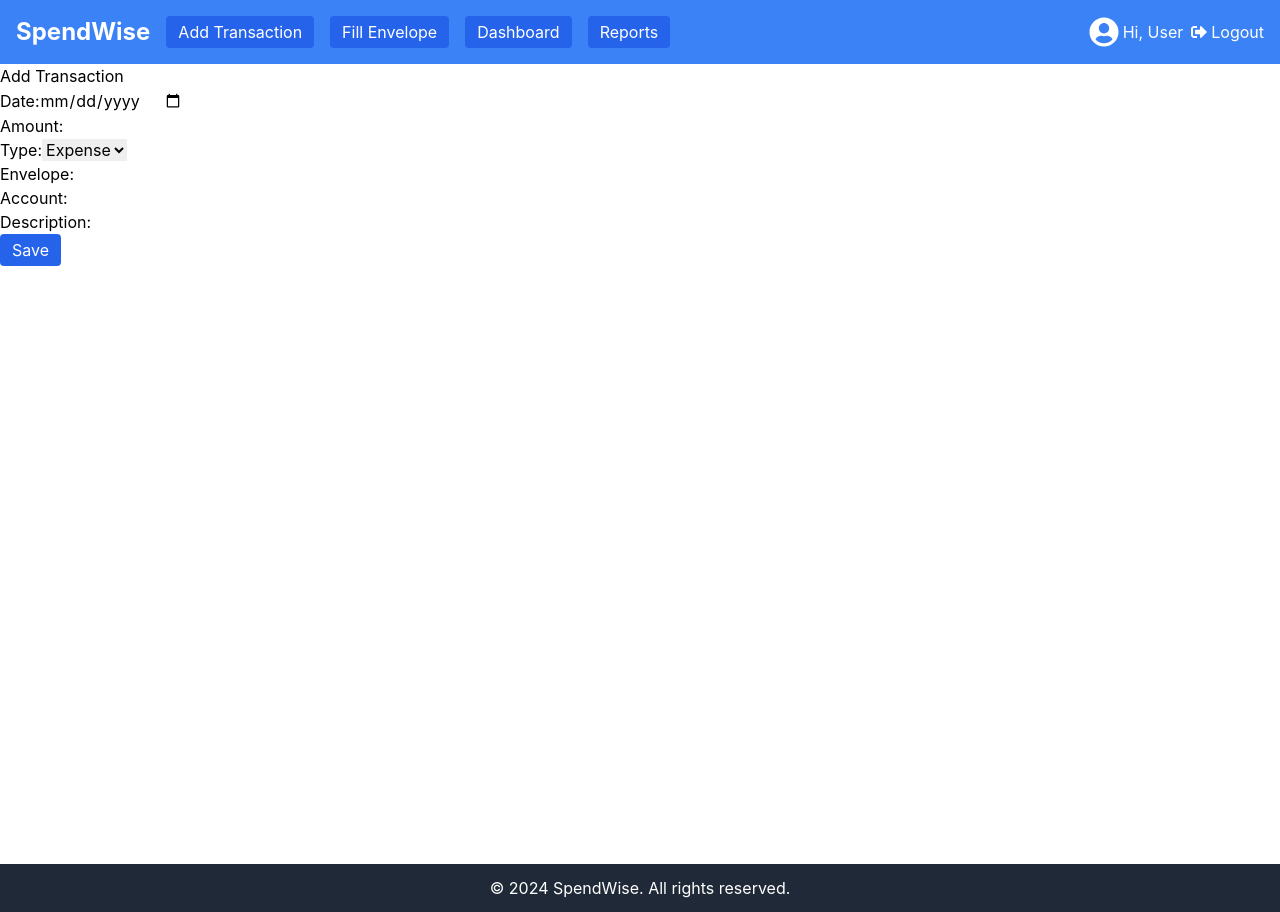
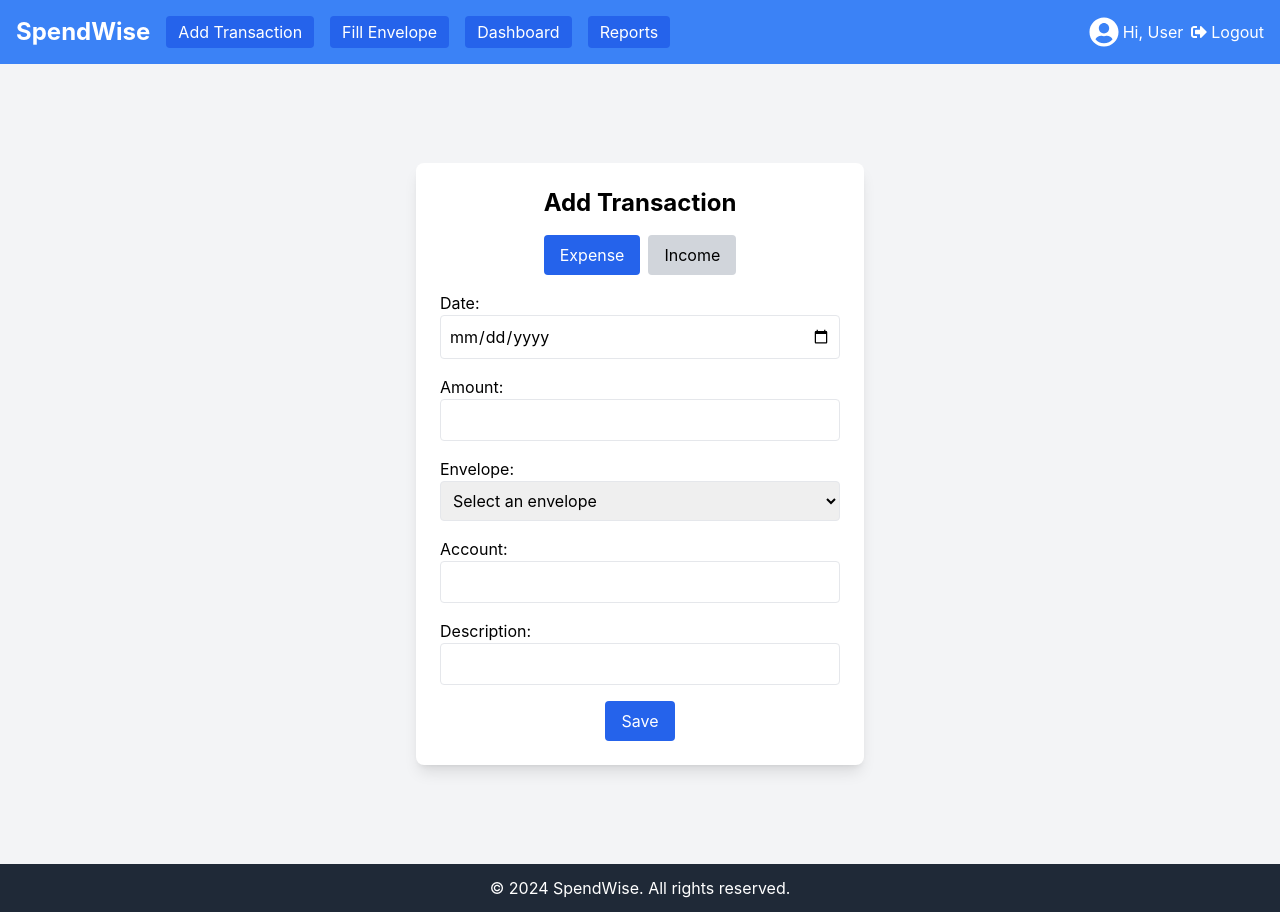
Before and after one commit to sunilpargi/spendwise, a React (Create React App) app: page /add-transaction in a window 1280 px wide. Built offline with nearby package versions, Linux system fonts and the light colour scheme.

Commit message:
implment functionality for addTranscation page and fill enveloper form and add toaster

```diff
--- a/package.json
+++ b/package.json
@@ -14,6 +14,7 @@
     "react-redux": "^9.1.1",
     "react-router-dom": "^6.22.3",
     "react-scripts": "5.0.1",
+    "react-toastify": "^10.0.5",
     "recharts": "^2.12.5",
     "redux": "^5.0.1",
     "web-vitals": "^2.1.4"
--- a/src/pages/AddTransactionPage.js
+++ b/src/pages/AddTransactionPage.js
@@ -1,23 +1,177 @@
-import React from 'react';
+import React, { useState } from 'react';
 import { useDispatch, useSelector } from 'react-redux';
 import { addTransaction } from '../redux/reducers/transactionReducer';
-
-// Add the import statement for `TransactionForm`
+import { ToastContainer, toast } from 'react-toastify';
+import 'react-toastify/dist/ReactToastify.css';
 import TransactionForm from '../components/TransactionForm';
-
 
 const AddTransactionPage = () => {
     const dispatch = useDispatch();
-    const transactions = useSelector((state) => state.transactions);
+    // Fetch envelopes and accounts from Redux store
+    const envelopes = useSelector((state) => state.envelopes.envelopes || []);
+    const accounts = useSelector((state) => state.accounts || []);
 
-    const handleSubmit = (transactionData) => {
-        dispatch(addTransaction(transactionData));
+    // State variables to manage form data
+    const [transactionType, setTransactionType] = useState('expense');
+    const [formData, setFormData] = useState({
+        date: '',
+        amount: '',
+        envelope: '',
+        account: '',
+        description: ''
+    });
+
+    // Function to handle form submission
+    const handleSubmit = (event) => {
+        event.preventDefault();
+
+        // Dispatch the addTransaction action to save the transaction
+        dispatch(addTransaction({ ...formData, type: transactionType }));
+
+        // Log the saved transaction data for debugging purposes
+        console.log('Transaction data saved:', { ...formData, type: transactionType });
+
+        // Show a success notification using react-toastify
+        toast.success('Transaction saved successfully!');
+
+        // Reset the form data after saving the transaction
+        setFormData({
+            date: '',
+            amount: '',
+            envelope: '',
+            account: '',
+            description: ''
+        });
+    };
+
+    // Function to handle form data changes
+    const handleChange = (event) => {
+        const { name, value } = event.target;
+        setFormData((prevData) => ({
+            ...prevData,
+            [name]: value
+        }));
+    };
+
+    // Function to handle transaction type change (expense or income)
+    const handleTransactionTypeChange = (type) => {
+        setTransactionType(type);
+        // Reset the form data when switching transaction types
+        setFormData({
+            date: '',
+            amount: '',
+            envelope: '',
+            account: '',
+            description: ''
+        });
     };
 
     return (
-        <div>
-            <h1>Add Transaction</h1>
-            <TransactionForm onSubmit={handleSubmit} />
+        <div className="add-transaction-page flex flex-col items-center justify-center min-h-screen bg-gray-100">
+            <div className="form-wrapper bg-white p-6 rounded-lg shadow-lg w-full max-w-md">
+                <h1 className="text-2xl font-bold mb-4 text-center">Add Transaction</h1>
+
+                {/* Buttons to toggle between Expense and Income */}
+                <div className="mb-4 text-center">
+                    <button
+                        className={`btn ${transactionType === 'expense' ? 'bg-blue-600 text-white' : 'bg-gray-300 text-black'} px-4 py-2 rounded`}
+                        onClick={() => handleTransactionTypeChange('expense')}
+                    >
+                        Expense
+                    </button>
+                    <button
+                        className={`btn ${transactionType === 'income' ? 'bg-blue-600 text-white' : 'bg-gray-300 text-black'} px-4 py-2 rounded ml-2`}
+                        onClick={() => handleTransactionTypeChange('income')}
+                    >
+                        Income
+                    </button>
+                </div>
+
+                {/* Form based on the selected transaction type */}
+                <form onSubmit={handleSubmit}>
+                    {/* Date input field */}
+                    <div className="mb-4">
+                        <label>Date:</label>
+                        <input
+                            type="date"
+                            name="date"
+                            value={formData.date}
+                            onChange={handleChange}
+                            className="border p-2 w-full rounded"
+                            required
+                        />
+                    </div>
+
+                    {/* Amount input field */}
+                    <div className="mb-4">
+                        <label>Amount:</label>
+                        <input
+                            type="number"
+                            name="amount"
+                            value={formData.amount}
+                            onChange={handleChange}
+                            className="border p-2 w-full rounded"
+                            required
+                        />
+                    </div>
+
+                    {/* Conditionally render the envelope dropdown for Expense transactions */}
+                    {transactionType === 'expense' && (
+                        <div className="mb-4">
+                            <label>Envelope:</label>
+                            <select
+                                name="envelope"
+                                value={formData.envelope}
+                                onChange={handleChange}
+                                className="border p-2 w-full rounded"
+                                required
+                            >
+                                <option value="">Select an envelope</option>
+                                {envelopes.map((envelope) => (
+                                    <option key={envelope.id} value={envelope.name}>
+                                        {envelope.name}
+                                    </option>
+                                ))}
+                            </select>
+                        </div>
+                    )}
+
+                    {/* Account input field */}
+                    <div className="mb-4">
+                        <label>Account:</label>
+                        <input
+                            type="text"
+                            name="account"
+                            value={formData.account}
+                            onChange={handleChange}
+                            className="border p-2 w-full rounded"
+                            required
+                        />
+                    </div>
+
+                    {/* Description input field */}
+                    <div className="mb-4">
+                        <label>Description:</label>
+                        <input
+                            type="text"
+                            name="description"
+                            value={formData.description}
+                            onChange={handleChange}
+                            className="border p-2 w-full rounded"
+                        />
+                    </div>
+
+                    {/* Save button */}
+                    <div className="flex justify-center">
+                        <button className="btn bg-blue-600 text-white px-4 py-2 rounded" type="submit">
+                            Save
+                        </button>
+                    </div>
+                </form>
+
+                {/* Add the ToastContainer for notifications */}
+                <ToastContainer position="top-right" autoClose={3000} />
+            </div>
         </div>
     );
 };
--- a/src/pages/FillEnvelopePage.js
+++ b/src/pages/FillEnvelopePage.js
@@ -1,4 +1,6 @@
 import React, { useState } from 'react';
+import { ToastContainer, toast } from 'react-toastify';
+import 'react-toastify/dist/ReactToastify.css';
 
 const FillEnvelopePage = () => {
     // Initial state for envelopes
@@ -38,6 +40,20 @@ const FillEnvelopePage = () => {
         // Recalculate the total amount filled as the sum of all available balances
         const newTotalAmountFilled = updatedEnvelopes.reduce((sum, envelope) => sum + envelope.available, 0);
         setTotalAmountFilled(newTotalAmountFilled);
+
+        // Log the change for debugging purposes
+        console.log(`Envelope ${envelopeId} updated with new amount: ${amount}`);
+    };
+
+    // Function to handle save button click event
+    const handleSave = () => {
+        // Add code here to save the envelopes data (e.g., make an API call or update state)
+        console.log('Saving envelopes data:', envelopes);
+
+        // Show a success notification using react-toastify
+        toast.success('Envelopes data saved successfully!');
+
+        // Add any additional logic after saving data
     };
 
     return (
@@ -84,9 +100,14 @@ const FillEnvelopePage = () => {
 
                 {/* Save button */}
                 <div className="flex justify-center mt-4">
-                    <button className="btn bg-blue-600 text-white px-4 py-2 rounded">Save</button>
+                    <button className="btn bg-blue-600 text-white px-4 py-2 rounded" onClick={handleSave}>
+                        Save
+                    </button>
                 </div>
             </div>
+
+            {/* Add the ToastContainer for notifications */}
+            <ToastContainer position="top-right" autoClose={3000} />
         </div>
     );
 };
--- a/src/redux/reducers/envelopeReducer.js
+++ b/src/redux/reducers/envelopeReducer.js
@@ -1,28 +1,45 @@
 import { createSlice } from '@reduxjs/toolkit';
 
+// Initial state for envelopes
 const initialState = {
-    envelopes: [], // Initial state for envelopes
+    envelopes: [
+        // Initialize with some default test envelopes
+        { id: 1, name: 'Groceries', budget: 500 },
+        { id: 2, name: 'Rent', budget: 1000 },
+        { id: 3, name: 'Entertainment', budget: 300 },
+        // Add more default envelopes as needed
+    ],
 };
 
+// Create a slice using Redux Toolkit for managing envelopes
 const envelopeSlice = createSlice({
     name: 'envelopes',
     initialState,
     reducers: {
+        // Action for adding a new envelope
         addEnvelope: (state, action) => {
             state.envelopes.push(action.payload);
         },
+        // Action for editing an existing envelope
         editEnvelope: (state, action) => {
             const { id, updatedData } = action.payload;
-            const index = state.envelopes.findIndex((e) => e.id === id);
+            const index = state.envelopes.findIndex((envelope) => envelope.id === id);
             if (index !== -1) {
+                // Update the envelope with the new data
                 state.envelopes[index] = { ...state.envelopes[index], ...updatedData };
             }
         },
+        // Action for deleting an envelope
         deleteEnvelope: (state, action) => {
-            state.envelopes = state.envelopes.filter((e) => e.id !== action.payload);
+            const envelopeId = action.payload;
+            // Filter out the envelope with the specified ID
+            state.envelopes = state.envelopes.filter((envelope) => envelope.id !== envelopeId);
         },
     },
 });
 
+// Export actions for use in other parts of the application
 export const { addEnvelope, editEnvelope, deleteEnvelope } = envelopeSlice.actions;
+
+// Export the reducer for use in the store configuration
 export default envelopeSlice.reducer;
```
Also changed, not shown: src/redux/reducers/transactionReducer.js (+14 -3 lines), src/components/HomePage.js (added), 1 other file (tests, documents, lock files or other folders).
